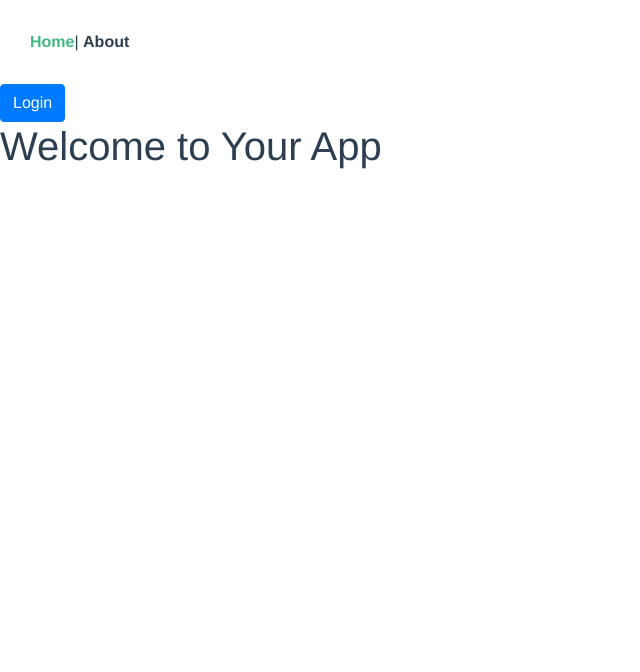
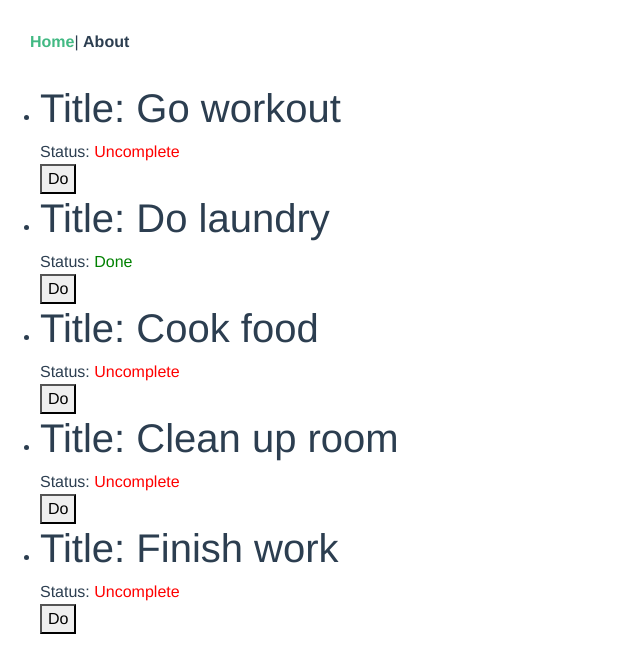
Before and after one commit to thuanlv287/vuejs-project, a Vue app: page / in a window 1280 px wide. Shown: the top 672 px of the page, without its empty margins (0-640 px from the left). Built offline with nearby package versions, Linux system fonts and the light colour scheme.

Commit message:
add todo app

```diff
--- a/src/components/LoginModal.vue
+++ b/src/components/LoginModal.vue
@@ -1,31 +1,39 @@
 <template>
   <div class="container">
-  <div v-show="isOpen">
-    <p>This is text</p>
-  </div>
-    <!-- <BModal
-      v-model="isOpen"
+    <BModal
+      v-model="isShow"
       id="modal-center"
       centered
       title="BootstrapVue"
       bvModalEvt="toggleLogin"
-      >
+      ok-only
+    >
       <p class="my-4">Vertically centered modal!</p>
-    </BModal> -->
+    </BModal>
   </div>
 </template>
 <script>
+import { BModal } from "bootstrap-vue";
 
 export default {
   name: "login",
-  data: () => ({
-
-  }),
+  data: () => ({}),
   props: {
-    isOpen: Boolean,
-    toggleLogin: Function
+    isOpen: Boolean
   },
   components: {
+    BModal
+  },
+  computed: {
+    isShow: {
+      get: function() {
+        return this.isOpen;
+      },
+      set: function() {}
+    }
+  },
+  created() {
+    this.isShow = false;
   }
 };
 </script>
--- /dev/null
+++ b/src/components/Todo.vue
@@ -0,0 +1,30 @@
+<template>
+  <div v-if="todo">
+    <h1>Title: {{todo.title}}</h1>
+    <div class="status">
+      Status:
+      <span v-if="todo.completed" class="done">Done</span>
+      <span v-else class="uncomplete">Uncomplete</span>
+    </div>
+    <button>Do</button>
+  </div>
+</template>
+
+<script>
+export default {
+  name: "Todo",
+  props: ["todo"],
+  computed: {}
+};
+</script>
+
+<style lang="scss">
+.status {
+  .done {
+    color: green;
+  }
+  .uncomplete {
+    color: red;
+  }
+}
+</style>
--- /dev/null
+++ b/src/components/Todos.vue
@@ -0,0 +1,21 @@
+<template>
+  <div>
+    <ul>
+      <li v-bind:key="todo.id" v-for="todo in todos">
+        <Todo v-bind:todo="todo" />
+      </li>
+    </ul>
+    <Todo />
+  </div>
+</template>
+
+<script>
+import Todo from "@/components/Todo.vue";
+export default {
+  name: "Todos",
+  props: ["todos"],
+  components: {
+    Todo
+  }
+};
+</script>
--- a/src/views/Home.vue
+++ b/src/views/Home.vue
@@ -1,29 +1,47 @@
 <template>
   <div class="home">
-    <button type="button" class="btn btn-primary" v-on:click="toggleLogin">Login</button>
-    <LoginModal :isOpen="isToggle" :onClose="toggleLogin" />
-    <HelloWorld msg="Welcome to Your App" />
+    <Todos v-bind:todos="todos" />
   </div>
 </template>
 
 <script>
 // @ is an alias to /src
-import HelloWorld from "@/components/HelloWorld.vue";
-import LoginModal from "@/components/LoginModal.vue";
+import Todos from "@/components/Todos.vue";
 
 export default {
   name: "Home",
   data: () => ({
-    isToggle: false
+    todos: [
+      {
+        id: 1,
+        title: "Go workout",
+        completed: false
+      },
+      {
+        id: 2,
+        title: "Do laundry",
+        completed: true
+      },
+      {
+        id: 3,
+        title: "Cook food",
+        completed: false
+      },
+      {
+        id: 4,
+        title: "Clean up room",
+        completed: false
+      },
+      {
+        i: 5,
+        title: "Finish work",
+        completed: false
+      }
+    ]
   }),
-  methods: {
-    toggleLogin: function toggleLogin() {
-      this.isToggle = !this.isToggle;
-    },
-  },
+  methods: {},
   components: {
-    HelloWorld,
-    LoginModal
+    Todos
   }
 };
 </script>
```
Also changed, not shown: 1 other file (tests, documents, lock files or other folders).
